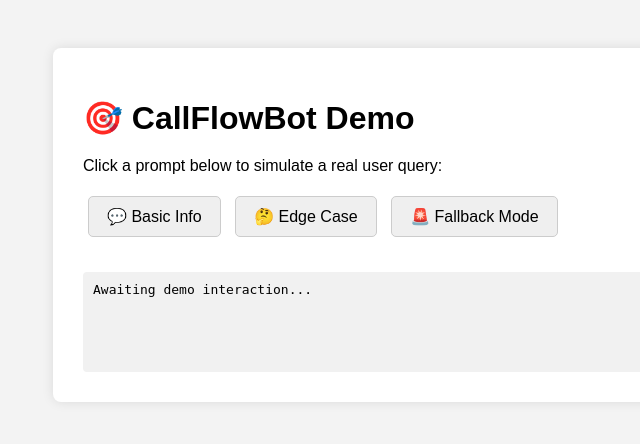
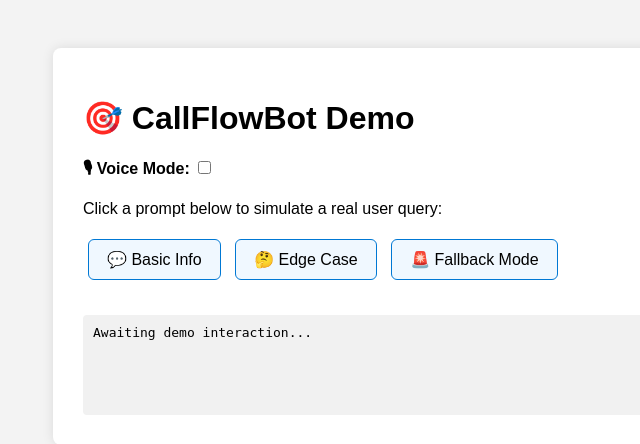
Before and after one commit to AndreaZaragoza/CallFlowBot, a Flask app: page /demo in a window 1280 px wide. Shown: the top 444 px of the page, without its empty margins (207-847 px from the left). Run offline with Flask 3, Linux system fonts and the light colour scheme.

Commit message:
Add voice mode toggle to demo interface

```diff
--- a/agent_logic.py
+++ b/agent_logic.py
@@ -39,6 +39,10 @@ def fallback_scripted_response(user_input):
         return "Absolutely — I’ll connect you with a team member now."
     elif "thank you" in user_input:
         return "You're very welcome! Is there anything else I can help with today?"
+    elif "voice mode enabled" in user_input.lower():
+        return "Sure! I’ll speak clearly and slowly now."
+    elif "voice mode disabled" in user_input.lower():
+        return "Voice mode turned off. I’ll respond normally."
     else:
         return "Got it! I’m here to help — could you tell me a bit more so I can better assist you?"
 
--- a/templates/demo.html
+++ b/templates/demo.html
@@ -6,13 +6,31 @@
         body { font-family: sans-serif; padding: 40px; background: #f3f3f3; }
         .container { max-width: 700px; margin: auto; background: white; padding: 30px; border-radius: 8px; box-shadow: 0 0 12px rgba(0,0,0,0.1); }
         h1 { margin-bottom: 20px; }
-        button { margin: 5px; padding: 10px 18px; font-size: 1em; border-radius: 5px; border: 1px solid #ccc; cursor: pointer; }
+        button {
+            margin: 5px;
+            padding: 10px 18px;
+            font-size: 1em;
+            border-radius: 6px;
+            border: 1px solid #0078D4;
+            background: #f0f8ff;
+            cursor: pointer;
+            transition: 0.2s ease;
+        }
+        button:hover {
+            background: #e1f0ff;
+        }
         #responseArea { margin-top: 30px; white-space: pre-wrap; font-family: monospace; background: #f1f1f1; padding: 10px; border-radius: 4px; min-height: 80px; }
     </style>
 </head>
 <body>
     <div class="container">
         <h1>🎯 CallFlowBot Demo</h1>
+
+        <div style="margin-bottom: 15px;">
+            <label for="voiceToggle"><strong>🎙 Voice Mode:</strong></label>
+            <input type="checkbox" id="voiceToggle" onchange="toggleVoiceMode()" />
+        </div>
+
         <p>Click a prompt below to simulate a real user query:</p>
 
         <div>
@@ -30,7 +48,15 @@
             localStorage.setItem("session_id", id);
         }
 
-        async function sendDemoMessage(input) {
+        let voiceMode = false;
+
+        function toggleVoiceMode() {
+            voiceMode = !voiceMode;
+            const voiceMsg = voiceMode ? "Voice mode enabled" : "Voice mode disabled";
+            sendDemoMessage(voiceMsg, true);
+        }
+
+        async function sendDemoMessage(input, isToggle = false) {
             const sessionId = localStorage.getItem("session_id");
 
             const res = await fetch("/twilio-webhook", {
@@ -40,8 +66,9 @@
             });
 
             const data = await res.json();
-            const text = input + "\n\n→ " + data.response;
-            document.getElementById("responseArea").innerText = text;
+
+            const output = isToggle ? `🔧 ${input}\n\n→ ${data.response}` : `${input}\n\n→ ${data.response}`;
+            document.getElementById("responseArea").innerText = output;
         }
     </script>
 </body>
```
